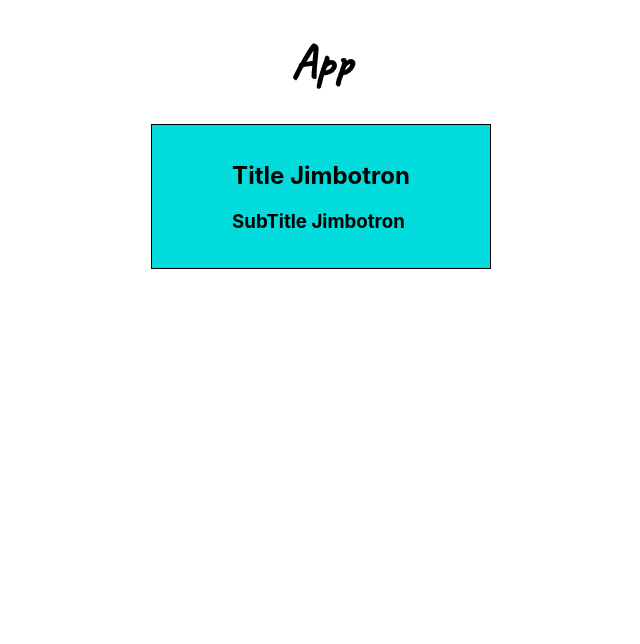
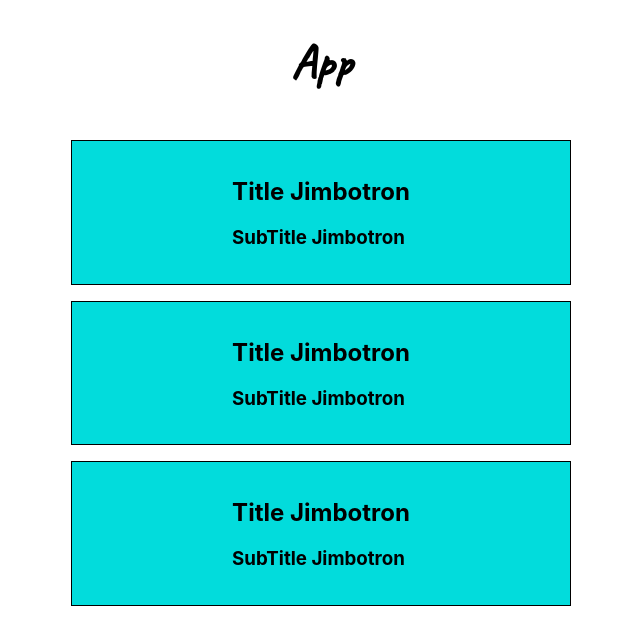
Before and after one commit to GreenCatInForest/jimbotron-react-app, a React (Create React App) app: page / in a window 1280 px wide. Shown: the top 644 px of the page, without its empty margins (319-959 px from the left). Built offline with nearby package versions, Linux system fonts and the light colour scheme.

Commit message:
called several components jimbotron in App

```diff
--- a/src/App.js
+++ b/src/App.js
@@ -5,6 +5,8 @@ export const App = () => {
     <div className="App">
       <h1>App</h1>
       <Jimbotron />
+      <Jimbotron />
+      <Jimbotron />
     </div>
   );
 };
--- a/src/index.css
+++ b/src/index.css
@@ -16,6 +16,7 @@ div.App {
   display: flex;
   flex-direction: column;
   align-items: center;
+  gap: 1em;
 }
 
 div.App h1 {
@@ -24,7 +25,7 @@ div.App h1 {
 }
 
 .jimbotron {
-  padding: 1em 5em;
+  padding: 1em 10em;
   border: 1px solid black;
   background-color: rgb(2, 220, 220);
 }
```
